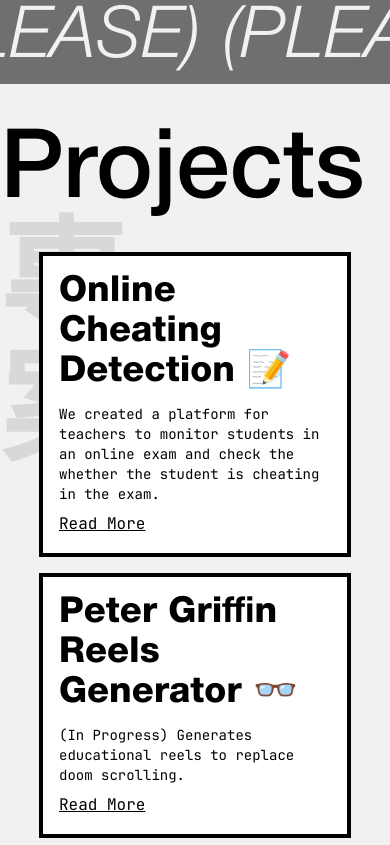
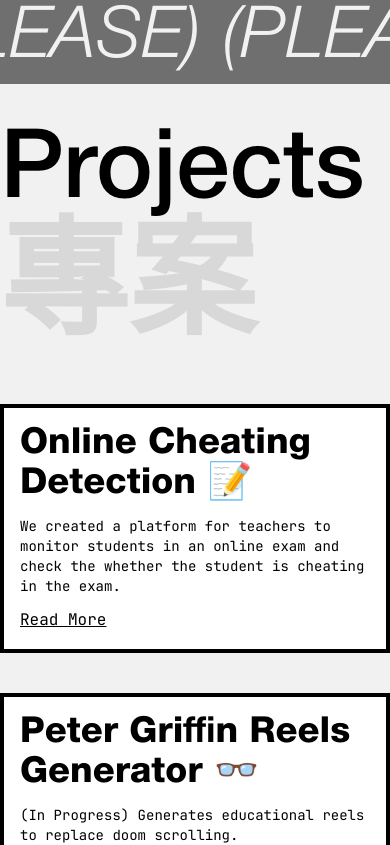
Before and after one commit to doughnut923/doughnut923.github.io, a Next.js app: page / in a window 390 px wide. Shown: the part 1300-2145 px from the top of the page. Built offline with nearby package versions, Linux system fonts and the light colour scheme.

Commit message:
updated cursor

```diff
--- a/app/components/landing.tsx
+++ b/app/components/landing.tsx
@@ -37,8 +37,8 @@ export default function Landing() {
             <div className="mt-[20rem] md:mt-0 md:col-span-5 h-full">
                 <div className="p-3 md:grid md:grid-cols-2 md:h-full h-fit relative grid-flow-row auto-rows-max">
                     <div className="col-span-2 h-fit hidden md:block">
-                        <h1 className="font-bold mb-4 text-right text-xxl line-h leading-[0.65] my-0 appear-right" dir="rtl">JONAS</h1>
-                        <h1 className="font-bold mb-2 text-right text-xxl leading-[0.65] my-0 stroked appear-right hidden md:hidden lg:block dark:invert" dir="rtl">.FOKKKKKK</h1>
+                        <h1 className="font-bold mt-3 mb-4 text-right text-xxl line-h leading-[0.65] appear-right" dir="rtl">JONAS</h1>
+                        <h1 className="font-boldmt-3 mb-2 text-right text-xxl leading-[0.65] my-0 stroked appear-right hidden md:hidden lg:block dark:invert" dir="rtl">.FOKKKKKK</h1>
                         <h1 className="font-bold mb-2 text-right text-xxl leading-[0.65] my-0 stroked appear-right hidden md:block lg:hidden dark:invert" dir="rtl">.FOKKK</h1>
                         <hr className="h-[3px] bg-black mt-20" />
                     </div>
--- a/app/components/project-card.tsx
+++ b/app/components/project-card.tsx
@@ -4,10 +4,10 @@ export default function ProjectCard({
     link
 }) {
     return (
-        <div className="bg-white md:col-span-2 p-4 md:w-full w-4/5 m-auto border-solid mt-4 border-black h-fit md:h-full dark:invert border-4 overflow-hidden hover:shadow-[-24px_30px_0px_-3px_#000000] shadow-[0px_0px_0px_0px_#000000] hover:translate-x-[1rem] hover:translate-y-[-1rem] transition-all duration-500 ease-in-out relative">
+        <div className="bg-white p-4 w-full border-solid mt-4 border-black h-fit dark:invert border-4 overflow-hidden hover:shadow-[-24px_30px_0px_-3px_#000000] shadow-[0px_0px_0px_0px_#000000] hover:translate-x-[1rem] hover:translate-y-[-1rem] transition-all duration-500 ease-in-out relative">
             <h2 className="text-4xl font-semibold mb-2 dark:invert">{title}</h2>
             <p className="mt-3 dark:invert text-sm">{description}</p>
-            <a href={link} className="text-dark dark:invert hover:font-bold mt-2 inline-block md:absolute right-6 bottom-5 underline">Read More</a>
+            <a href={link} className="text-dark dark:invert hover:font-bold mt-3 inline-block underline">Read More</a>
         </div>
     )
 }
--- a/app/layout.tsx
+++ b/app/layout.tsx
@@ -58,7 +58,7 @@ export default function RootLayout({
 
   return (
 
-    <html lang="en">
+    <html lang="en" suppressHydrationWarning>
 
       <Lenis root />
       <head>
--- a/app/page.tsx
+++ b/app/page.tsx
@@ -1,5 +1,6 @@
 'use client';
 
+import { useState, useEffect } from "react";
 import useMousePosition from "./components/useMousePosition";
 import { motion } from "framer-motion";
 import Landing from "./components/landing";
@@ -10,17 +11,33 @@ import CFA from "./cfa";
 export default function Page() {
 
   const { x, y } = useMousePosition();
+  const [hovering, setHovering] = useState(false);
+
+  useEffect(() => {
+    const handleMouseOver = (e: MouseEvent) => {
+      const target = e.target as HTMLElement;
+      const isInteractive = target.closest("a, button, [data-cursor='hover'], input, textarea, select");
+      setHovering(!!isInteractive);
+    };
+
+    document.addEventListener("mouseover", handleMouseOver);
+
+    return () => {
+      document.removeEventListener("mouseover", handleMouseOver);
+    };
+  }, []);
 
   return (
     <>
-
       <motion.div
-        className="cursor-custom dark:invert md:block hidden fixed"
+        className="cursor-custom dark:invert md:block hidden fixed z-50"
         animate={{
           left: `${x}px`,
           top: `${y}px`,
+          width: hovering ? 15 : 5,
+          height: hovering ? 15 : 5,
         }}
-        transition={{ type: "tween", ease: "backOut" }}
+        transition={{ type: "tween", ease: "backOut", duration: 0.3 }}
       ></motion.div>
 
       <Landing/>
--- a/app/works.tsx
+++ b/app/works.tsx
@@ -5,13 +5,13 @@ export default function Works() {
     return (
         <>
 
-            <div id="work" className="relative md:grid col-span-full mt-10 grid-cols-1 md:grid-cols-9 md:gap-6  h-fit md:h-screen w-full">
-                <div className="col-span-2 absolute md:relative">
-                    <h1 className="md:text-xxl text-8xl md:absolute left-0 top-0 p-0 m-0 md:leading-[1]">Projects</h1>
-                    <h1 className="md:text-xxl text-9xl mt-2  md:absolute left-0 top-40 p-0 m-0 md:leading-[1] w-1 opacity-10 font-bold">專案</h1>
+            <div id="work" className="col-span-full mt-10 w-full flex flex-col">
+                <div>
+                    <h1 className="text-8xl md:text-xxl leading-[1]">Projects</h1>
+                    <h1 className="text-9xl mt-2 leading-[1] opacity-10 font-bold">專案</h1>
                 </div>
 
-                <div className="col-span-6 md:grid md:grid-cols-6 md:gap-6 h-fit md:h-[60vh] mt-32 md:mt-52">
+                <div className="flex flex-col gap-6 mt-8 md:mt-12">
                     <ProjectCard link={"https://github.com/doughnut923/pwc-winner-2024"} title={"Online Cheating Detection 📝"} description={"We created a platform for teachers to monitor students in an online exam and check the whether the student is cheating in the exam."} />
                     <ProjectCard link={"https://github.com/lokman524/Peter-Griffin"} title={"Peter Griffin Reels Generator 👓"} description={"(In Progress) Generates educational reels to replace doom scrolling."} />
                     <ProjectCard link={"https://github.com/doughnut923/Blossom"} title={"Blossom Keyboard Case/PCB 🌸"} description={"A personal project where I designed a keyboard case inspired from the Alice layout."} />
```
